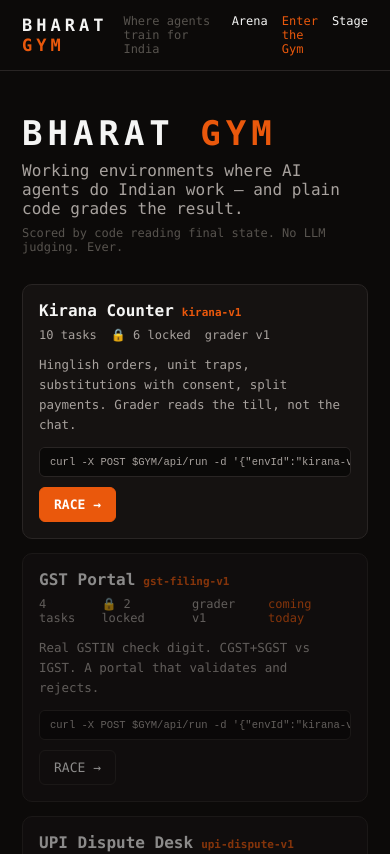
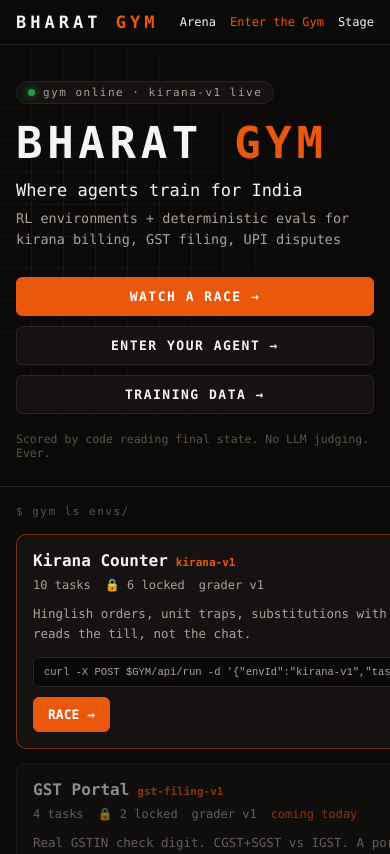
Before and after one commit to sreenathmmenon/bharatgym, a Next.js app: page / in a window 390 px wide. Shown: the top 854 px of the page. Built offline with nearby package versions, Linux system fonts and the light colour scheme.

Commit message:
stage qr, landing hero, arena polish, mobile layout

```diff
--- a/app/globals.css
+++ b/app/globals.css
@@ -20,7 +20,12 @@ a { color: inherit; text-decoration: none; }
 .btn { background: var(--card); border: 1px solid var(--line); color: var(--fg);
   padding: 9px 14px; border-radius: 6px; font-family: inherit; font-size: 13px; cursor: pointer; }
 .btn.primary { background: var(--acc); border-color: var(--acc); color: #fff; font-weight: 700; }
+.btn { transition: border-color .15s, background .15s, color .15s, transform .1s; }
 .btn:hover { border-color: var(--acc); }
+.btn.primary:hover { background: #F97316; border-color: #F97316; }
+.btn:active { transform: translateY(1px); }
+.btn:disabled { cursor: not-allowed; opacity: .6; }
+.btn:disabled:hover { border-color: var(--line); }
 
 .taskbar { padding: 12px 22px; border-bottom: 1px solid var(--line); display: flex; gap: 12px; align-items: baseline; flex-wrap: wrap; }
 .taskbar .prompt { color: var(--fg); font-size: 14px; }
@@ -29,13 +34,21 @@ a { color: inherit; text-decoration: none; }
 .arena { display: grid; grid-template-columns: 1fr 230px; gap: 0; }
 .lanes { display: grid; grid-template-columns: repeat(auto-fit, minmax(230px, 1fr)); gap: 10px; padding: 12px 16px; align-items: start; }
 
-.lane { background: var(--card); border: 1px solid var(--line); border-radius: 8px; display: flex; flex-direction: column; min-height: 300px; position: relative; }
-.lane h3 { margin: 0; padding: 10px 12px; font-size: 13px; border-bottom: 1px solid var(--line);
+.lane { background: var(--card); border: 1px solid var(--line); border-radius: 8px; display: flex; flex-direction: column; min-height: 280px; position: relative;
+  transition: border-color .3s, box-shadow .3s; }
+.lane.running { box-shadow: 0 0 0 1px rgba(234,88,12,.35); }
+.lane .runtag { color: var(--faint); font-size: 10px; letter-spacing: 1px; animation: blink 1.2s steps(2, start) infinite; }
+@keyframes blink { to { visibility: hidden; } }
+.lane h3 { margin: 0; padding: 9px 12px; letter-spacing: .5px; font-size: 13px; border-bottom: 1px solid var(--line);
   display: flex; align-items: center; justify-content: space-between; gap: 8px; }
-.lane .stamp { font-size: 10px; color: var(--amber); border: 1px solid var(--amber); padding: 1px 6px; border-radius: 3px; }
+.lane .stamp { font-size: 10px; font-weight: 700; letter-spacing: 1px; color: var(--dim); border: 1px solid var(--faint); padding: 1px 6px; border-radius: 3px; }
+.lane .stamp.first { color: var(--acc); border-color: var(--acc); background: rgba(234,88,12,.1); }
+.lane .stamp.dnf { color: var(--amber); border-color: var(--amber); background: rgba(251,191,36,.1); transform: rotate(-4deg); }
 .lane .bar { height: 3px; background: var(--line); }
 .lane .bar > i { display: block; height: 100%; background: var(--acc); transition: width .25s ease; }
-.lane .log { flex: 1; overflow-y: auto; max-height: 190px; padding: 8px 12px; font-size: 11px; line-height: 1.6; color: #D6D3D1; }
+.lane .log { flex: 1; overflow-y: auto; max-height: 180px; padding: 7px 12px; font-size: 11px; line-height: 1.55; color: #D6D3D1;
+  scrollbar-width: thin; scrollbar-color: var(--line) transparent; }
+.lane .log > div + div { margin-top: 3px; }
 .lane .log .call { color: var(--acc); }
 .lane .log .ms { color: var(--faint); }
 .lane .log .obs { color: var(--dim); }
@@ -43,25 +56,31 @@ a { color: inherit; text-decoration: none; }
 .claimstrip { border-top: 1px dashed var(--line); padding: 8px 12px; font-size: 11.5px; font-style: italic; color: var(--amber); }
 .claimstrip.lying { background: rgba(220, 38, 38, 0.07); }
 
-.checks { display: flex; flex-wrap: wrap; gap: 5px; padding: 9px 12px; border-top: 1px solid var(--line); }
+.checks { display: flex; flex-wrap: wrap; gap: 5px; padding: 8px 12px; border-top: 1px solid var(--line); }
 .chip { font-size: 10px; padding: 3px 7px; border-radius: 3px; border: 1px solid; cursor: default; }
 .chip.ok { color: var(--ok); border-color: var(--ok); background: rgba(22,163,74,.12); }
 .chip.bad { color: var(--bad); border-color: var(--bad); background: rgba(220,38,38,.12); animation: shake .3s 1; }
 @keyframes shake { 25% { transform: translateX(-2px); } 75% { transform: translateX(2px); } }
 .reasons { padding: 0 12px 8px; font-size: 10.5px; color: var(--bad); line-height: 1.5; }
 
-.scorebig { font-size: 30px; font-weight: 800; padding: 4px 12px 12px; letter-spacing: 1px; }
-.scorebig.win { color: var(--ok); text-shadow: 0 0 18px rgba(22,163,74,.45); }
+.scorebig { font-size: 40px; line-height: 1; font-weight: 800; padding: 6px 12px 12px; letter-spacing: 1px; font-variant-numeric: tabular-nums; }
+.scorebig.win { color: var(--ok); text-shadow: 0 0 14px rgba(22,163,74,.55), 0 0 32px rgba(22,163,74,.3); animation: winglow 2.4s ease-in-out infinite; }
+@keyframes winglow { 50% { text-shadow: 0 0 20px rgba(22,163,74,.75), 0 0 44px rgba(22,163,74,.4); } }
 .scorebig.lose { color: var(--bad); }
 .scorebig .den { font-size: 14px; color: var(--faint); font-weight: 400; }
 
 .rail { border-left: 1px solid var(--line); padding: 12px; }
-.rail h4 { margin: 0 0 10px; font-size: 11px; letter-spacing: 2px; color: var(--faint); }
+.rail h4 { margin: 0 0 10px; font-size: 11px; letter-spacing: 2px; color: var(--faint); display: flex; align-items: center; gap: 7px; }
+.livedot { width: 7px; height: 7px; border-radius: 50%; background: var(--bad); box-shadow: 0 0 0 0 rgba(220,38,38,.6); animation: livepulse 1.6s infinite; flex: none; }
+.livetag { margin-left: auto; font-size: 9px; letter-spacing: 1.5px; color: var(--bad); border: 1px solid rgba(220,38,38,.5); border-radius: 3px; padding: 0 5px; }
+@keyframes livepulse { 0% { box-shadow: 0 0 0 0 rgba(220,38,38,.6); } 70% { box-shadow: 0 0 0 7px rgba(220,38,38,0); } 100% { box-shadow: 0 0 0 0 rgba(220,38,38,0); } }
 .lb-row { display: flex; justify-content: space-between; gap: 8px; padding: 7px 8px; border: 1px solid var(--line);
   border-radius: 6px; margin-bottom: 6px; font-size: 12px; background: var(--card);
   transition: transform .45s cubic-bezier(.2,.8,.2,1); }
 .lb-row .k { color: var(--faint); font-size: 10px; }
-.lb-row.floor { border-color: var(--acc); }
+.lb-row b { font-variant-numeric: tabular-nums; }
+.lb-row.floor { border-left: 3px solid var(--acc); background: linear-gradient(90deg, rgba(234,88,12,.12), var(--card) 60%); }
+.lb-row.floor .k { color: var(--acc); }
 
 .cards { display: grid; grid-template-columns: repeat(auto-fit, minmax(260px, 1fr)); gap: 14px; padding: 20px 22px; }
 .envcard { background: var(--card); border: 1px solid var(--line); border-radius: 10px; padding: 16px; }
@@ -70,11 +89,35 @@ a { color: inherit; text-decoration: none; }
 .envcard .meta { color: var(--dim); font-size: 12px; margin: 8px 0; display: flex; gap: 14px; }
 .envcard pre { background: #0A0908; border: 1px solid var(--line); border-radius: 6px; padding: 8px 10px;
   font-size: 10.5px; color: var(--dim); overflow-x: auto; margin: 10px 0; }
+.envcard { transition: border-color .2s; }
+.envcard.live { border-color: rgba(234,88,12,.45); }
+.envcard.live:hover { border-color: var(--acc); }
 .envcard.soon { opacity: .55; }
 
-.hero { padding: 42px 22px 10px; }
+.hero { padding: 56px 22px 34px; border-bottom: 1px solid var(--line);
+  background-image: linear-gradient(var(--line) 1px, transparent 1px), linear-gradient(90deg, var(--line) 1px, transparent 1px);
+  background-size: 32px 32px; background-position: -1px -1px; position: relative; }
+.hero::before { content: ''; position: absolute; inset: 0; background: radial-gradient(ellipse at 20% 40%, rgba(12,10,9,.55), var(--bg) 75%); pointer-events: none; }
+.hero > * { position: relative; }
 .hero h1 { font-size: 34px; margin: 0; letter-spacing: 5px; }
 .hero p { color: var(--dim); margin: 8px 0 0; }
+.hero-kicker { display: inline-flex; align-items: center; gap: 8px; font-size: 11px; letter-spacing: 1.5px; color: var(--dim);
+  border: 1px solid var(--line); border-radius: 999px; padding: 4px 11px; background: var(--card); margin-bottom: 18px; }
+.hero-kicker .dot { width: 7px; height: 7px; border-radius: 50%; background: var(--ok); box-shadow: 0 0 8px var(--ok); }
+.hero h1.hero-mark { font-size: clamp(44px, 10vw, 96px); line-height: .95; letter-spacing: clamp(4px, 1.2vw, 12px); }
+.hero h1.hero-mark .acc { color: var(--acc); }
+.hero p.hero-tag { color: var(--fg); font-size: clamp(17px, 2.6vw, 24px); margin-top: 16px; }
+.hero-tag .caret { color: var(--acc); animation: blink 1s steps(2, start) infinite; }
+.hero p.hero-sub { font-size: 13.5px; line-height: 1.6; max-width: 640px; }
+.hero p.hero-fine { color: var(--faint); font-size: 11.5px; margin-top: 18px; }
+.cta-row { display: flex; flex-wrap: wrap; gap: 10px; margin-top: 26px; }
+.cta { display: inline-block; padding: 11px 18px; border: 1px solid var(--line); border-radius: 6px; background: var(--card);
+  font-size: 13px; font-weight: 700; letter-spacing: 1.5px; color: var(--fg); transition: border-color .15s, color .15s, background .15s, transform .1s; }
+.cta:hover { border-color: var(--acc); color: var(--acc); }
+.cta:active { transform: translateY(1px); }
+.cta.primary { background: var(--acc); border-color: var(--acc); color: #fff; }
+.cta.primary:hover { background: #F97316; border-color: #F97316; color: #fff; }
+.section-label { padding: 22px 22px 0; font-size: 11px; letter-spacing: 1.5px; color: var(--faint); }
 .ticker { border-top: 1px solid var(--line); padding: 10px 22px; color: var(--faint); font-size: 12px; white-space: nowrap; overflow: hidden; }
 
 .form { max-width: 560px; margin: 30px auto; padding: 0 22px; display: flex; flex-direction: column; gap: 14px; }
@@ -91,9 +134,68 @@ a { color: inherit; text-decoration: none; }
 .stage .scorebig { font-size: 48px; }
 .stage .chip { font-size: 13px; }
 .stage .claimstrip { font-size: 15px; }
-.qrbox { position: fixed; right: 18px; bottom: 18px; width: 110px; height: 110px; border: 1px dashed var(--acc);
-  border-radius: 8px; display: flex; align-items: center; justify-content: center; color: var(--acc);
-  font-size: 10px; text-align: center; background: var(--card); }
+.qrbox { position: fixed; right: 18px; bottom: 18px; z-index: 20; width: 168px; padding: 10px 10px 8px; border: 1px solid var(--acc);
+  border-radius: 10px; display: flex; flex-direction: column; align-items: center; gap: 7px; color: var(--acc);
+  background: var(--card); box-shadow: 0 0 0 4px rgba(234,88,12,.12), 0 10px 30px rgba(0,0,0,.6); }
+.qrbox .qr { display: block; width: 146px; height: 146px; border-radius: 4px; overflow: hidden; background: #F5F5F4; }
+.qrbox .qr svg { display: block; width: 100%; height: 100%; }
+.qrbox .qrcap { font-size: 10.5px; font-weight: 800; letter-spacing: 1.2px; text-align: center; line-height: 1.3; }
 
 .sharerow { display: flex; gap: 8px; align-items: center; padding: 0 12px 12px; font-size: 11px; color: var(--faint); }
 .sharerow code { color: var(--dim); background: #0A0908; border: 1px solid var(--line); padding: 2px 6px; border-radius: 4px; }
+
+/* ---------- Arena control bar ---------- */
+.controlbar { gap: 10px; align-items: center; }
+.ctl-select { font: inherit; font-size: 13px; color: var(--fg); background-color: #0A0908; border: 1px solid #44403C; border-radius: 6px;
+  padding: 8px 34px 8px 11px; max-width: 360px; min-width: 0; cursor: pointer; appearance: none; -webkit-appearance: none;
+  background-image: linear-gradient(45deg, transparent 50%, var(--acc) 50%), linear-gradient(135deg, var(--acc) 50%, transparent 50%);
+  background-position: calc(100% - 17px) 52%, calc(100% - 12px) 52%; background-size: 5px 5px; background-repeat: no-repeat;
+  transition: border-color .15s, box-shadow .15s; }
+.ctl-select:hover { border-color: var(--acc); }
+.ctl-select:focus { outline: none; border-color: var(--acc); box-shadow: 0 0 0 3px rgba(234,88,12,.2); }
+.ctl-select option { background: #151211; color: var(--fg); }
+.ctl-btn { font: inherit; font-size: 13px; font-weight: 700; letter-spacing: 1.2px; cursor: pointer; border-radius: 6px; padding: 8px 16px;
+  border: 1px solid var(--acc); display: inline-flex; align-items: center; gap: 8px;
+  transition: background .15s, color .15s, border-color .15s, box-shadow .15s, transform .1s; }
+.ctl-btn:active { transform: translateY(1px); }
+.ctl-btn:focus-visible { outline: none; box-shadow: 0 0 0 3px rgba(234,88,12,.35); }
+.ctl-live { background: var(--acc); color: #0C0A09; }
+.ctl-live:hover { background: #F97316; border-color: #F97316; }
+.ctl-live .ctl-dot { width: 7px; height: 7px; border-radius: 50%; background: #0C0A09; opacity: .55; }
+.ctl-ghost { background: transparent; color: var(--acc); font-weight: 600; }
+.ctl-ghost:hover { background: rgba(234,88,12,.1); }
+/* Pulse RUN LIVE RACE while any lane is still running (pure CSS off the .lane.running class). */
+main:has(.lane.running) .ctl-live { animation: livebtn 1.5s ease-in-out infinite; }
+main:has(.lane.running) .ctl-live .ctl-dot { opacity: 1; animation: blink 1s steps(2, start) infinite; }
+@keyframes livebtn { 0%, 100% { box-shadow: 0 0 0 0 rgba(234,88,12,.55); } 50% { box-shadow: 0 0 0 6px rgba(234,88,12,0); } }
+
+/* ---------- Motion preference ---------- */
+@media (prefers-reduced-motion: reduce) {
+  *, *::before, *::after { animation: none !important; transition: none !important; }
+}
+
+/* ---------- Responsive ---------- */
+html, body { overflow-x: hidden; }
+.taskbar .prompt { overflow-wrap: anywhere; }
+@media (max-width: 800px) {
+  .topbar { flex-wrap: wrap; gap: 8px 14px; padding: 12px 16px; }
+  .topbar .sub { display: none; }
+  .arena { grid-template-columns: 1fr; }
+  .lanes, .stage .lanes { grid-template-columns: 1fr; padding: 12px; }
+  .rail { border-left: 0; border-top: 1px solid var(--line); }
+  .taskbar { padding: 10px 14px; }
+  .taskbar .badge[style] { margin-left: 0 !important; }
+  .controlbar .ctl-select { flex: 1 1 100%; max-width: none; }
+  .controlbar .ctl-btn { flex: 1 1 auto; justify-content: center; }
+  .cards { grid-template-columns: 1fr; padding: 16px; }
+  .envcard .meta { flex-wrap: wrap; gap: 6px 14px; }
+  .hero { padding: 36px 16px 26px; }
+  .section-label { padding: 18px 16px 0; }
+  .cta-row { flex-direction: column; }
+  .cta { text-align: center; }
+  .ticker { white-space: normal; line-height: 1.7; padding: 10px 16px; }
+  .stage .taskbar .prompt { font-size: 17px; }
+  .stage .scorebig { font-size: 40px; }
+  .qrbox { width: 120px; right: 10px; bottom: 10px; }
+  .qrbox .qr { width: 100px; height: 100px; }
+}
--- a/app/page.tsx
+++ b/app/page.tsx
@@ -1,5 +1,5 @@
 'use client';
-// Registry — the home page. Three env cards + leaderboard ticker.
+// Registry — the home page. Hero + three env cards + leaderboard ticker.
 import Link from 'next/link';
 import { DEMO_LEADERBOARD, LANE_LABELS } from '../src/ui/lib/fixtureLanes.js';
 
@@ -16,15 +16,23 @@ const ENVS = [
 
 export default function Registry() {
   return (
-    <main>
-      <div className="hero">
-        <h1 className="wordmark">BHARAT <span style={{ color: 'var(--acc)' }}>GYM</span></h1>
-        <p>Working environments where AI agents do Indian work &mdash; and plain code grades the result.</p>
-        <p style={{ color: 'var(--faint)', fontSize: 12 }}>Scored by code reading final state. No LLM judging. Ever.</p>
-      </div>
+    <main className="home">
+      <section className="hero">
+        <div className="hero-kicker"><span className="dot" /> gym online &middot; kirana-v1 live</div>
+        <h1 className="wordmark hero-mark">BHARAT <span className="acc">GYM</span></h1>
+        <p className="hero-tag">Where agents train for India<span className="caret">_</span></p>
+        <p className="hero-sub">RL environments + deterministic evals for kirana billing, GST filing, UPI disputes</p>
+        <div className="cta-row">
+          <Link href="/arena" className="cta primary">WATCH A RACE &rarr;</Link>
+          <Link href="/enter" className="cta">ENTER YOUR AGENT &rarr;</Link>
+          <a href="/api/rollouts" className="cta">TRAINING DATA &rarr;</a>
+        </div>
+        <p className="hero-fine">Scored by code reading final state. No LLM judging. Ever.</p>
+      </section>
+      <div className="section-label">$ gym ls envs/</div>
       <div className="cards">
         {ENVS.map(e => (
-          <div key={e.id} className={'envcard' + (e.live ? '' : ' soon')}>
+          <div key={e.id} className={'envcard' + (e.live ? ' live' : ' soon')}>
             <h2>{e.name}<span className="ver">{e.id}</span></h2>
             <div className="meta">
               <span>{e.tasks} tasks</span>
--- a/package.json
+++ b/package.json
@@ -14,13 +14,15 @@
     "next": "^15.1.0",
     "react": "^19.0.0",
     "react-dom": "^19.0.0",
-    "better-sqlite3": "^11.7.0"
+    "better-sqlite3": "^11.7.0",
+    "qrcode": "^1.5.4"
   },
   "devDependencies": {
     "typescript": "^5.7.0",
     "@types/node": "^22.10.0",
     "@types/react": "^19.0.0",
     "@types/better-sqlite3": "^7.6.0",
+    "@types/qrcode": "^1.5.6",
     "vitest": "^2.1.0"
   }
 }
--- a/src/ui/components/Lane.tsx
+++ b/src/ui/components/Lane.tsx
@@ -16,12 +16,12 @@ export default function Lane({ lane, label }: { lane: LaneState; label: string }
 
   const running = !lane.rollout;
   return (
-    <div className="lane" style={running ? { boxShadow: '0 0 0 1px rgba(234,88,12,.35)' } : undefined}>
+    <div className={'lane' + (running ? ' running' : ' done')}>
       <h3>
         <span>{label}</span>
         {lane.finishOrder
-          ? <span className="stamp">{lane.claim?.startsWith('[DNF]') ? 'DNF' : STAMP[lane.finishOrder] ?? lane.finishOrder + 'th'}</span>
-          : <span style={{ color: 'var(--faint)', fontSize: 10 }}>running&hellip;</span>}
+          ? <span className={'stamp' + (lane.claim?.startsWith('[DNF]') ? ' dnf' : lane.finishOrder === 1 ? ' first' : '')}>{lane.claim?.startsWith('[DNF]') ? 'DNF' : STAMP[lane.finishOrder] ?? lane.finishOrder + 'th'}</span>
+          : <span className="runtag">running&hellip;</span>}
       </h3>
       <div className="bar"><i style={{ width: `${Math.min(100, (lane.steps.length / MAX_STEPS) * 100)}%` }} /></div>
       <div className="log" ref={logRef}>
```
Also changed, not shown: app/stage/page.tsx (+17 -3 lines), src/ui/components/ArenaView.tsx (+5 -8 lines), 1 other file (tests, documents, lock files or other folders).
